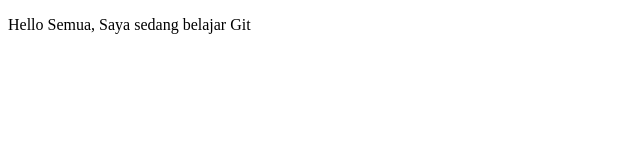
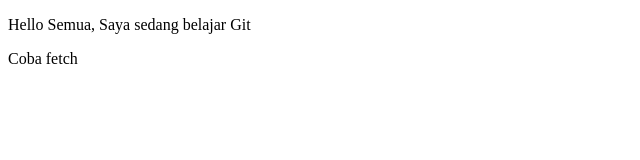
Before and after one commit to yaumiaz/praktikumRPL4, a plain HTML site: page index.html in a window 1280 px wide. Shown: the full height of the page, 0-640 px from the left. Drawn offline with Linux system fonts and the light colour scheme.

Commit message:
Update index.html

```diff
--- a/index.html
+++ b/index.html
@@ -6,5 +6,6 @@
 	</head>
 	<body>
 	<p>Hello Semua, Saya sedang belajar Git</p>
+		<p>Coba fetch</p>
 	</body>
 </html>
```
